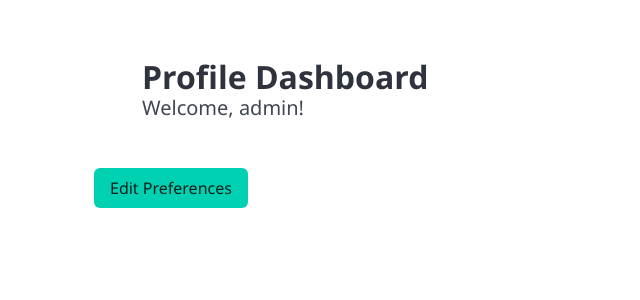
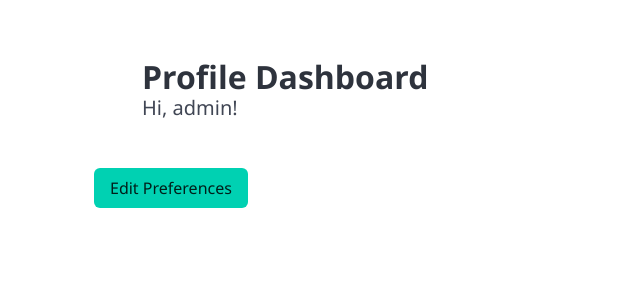
Before and after one commit to x22102817Raj/Notebook, a Django app: page /accounts/profile/ in a window 1280 px wide. Shown: the part 72-372 px from the top of the page, without its empty margins (0-640 px from the left). Run offline with Django 5.2, Linux system fonts and the light colour scheme; a user stored in the database is signed in; some libraries are stand-ins or nearby versions.

Commit message:
Update profile.html

```diff
--- a/templates/main/profile.html
+++ b/templates/main/profile.html
@@ -6,7 +6,7 @@
         <div class="columns is-mobile is-multiline">
             <div class="column is-12">
                 <h1 class="title">Profile Dashboard</h1>
-                <h2 class="subtitle">Welcome, {{ user.username }}!</h2>
+                <h2 class="subtitle">Hi, {{ user.username }}!</h2>
             </div>
         </div>
     </section>
```
